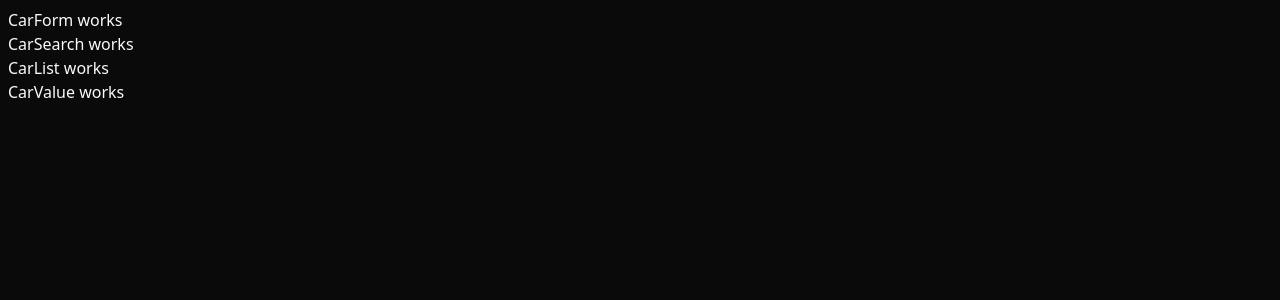
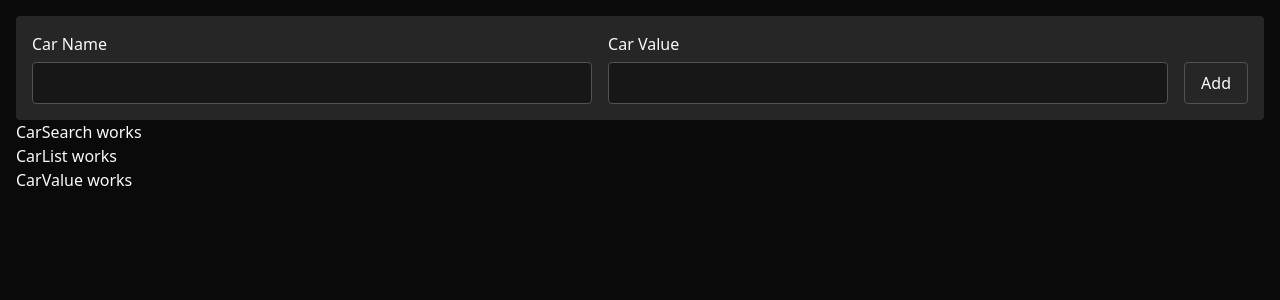
Before and after one commit to SmackSmash/cars-ts, a React (Vite) app: page / in a window 1280 px wide. Shown: the top 300 px of the page. Built offline with nearby package versions, Linux system fonts and the light colour scheme.

Commit message:
Fleshed out car form

```diff
--- a/src/App.tsx
+++ b/src/App.tsx
@@ -6,7 +6,7 @@ import CarValue from './components/CarValue';
 
 const App: FC = () => {
   return (
-    <div className='p-2'>
+    <div className='p-4'>
       <CarForm />
       <CarSearch />
       <CarList />
--- /dev/null
+++ b/src/components/Button.tsx
@@ -0,0 +1,11 @@
+import type { FC, ReactNode } from 'react';
+
+const Button: FC<{ children: ReactNode; [x: string]: unknown }> = ({ children, ...rest }) => {
+  return (
+    <button {...rest} className='cursor-pointer rounded border-1 border-neutral-600 px-4 py-2'>
+      {children}
+    </button>
+  );
+};
+
+export default Button;
--- a/src/components/CarForm.tsx
+++ b/src/components/CarForm.tsx
@@ -1,7 +1,36 @@
 import type { FC } from 'react';
+import Button from './Button';
 
 const CarForm: FC = () => {
-  return <div>CarForm works</div>;
+  return (
+    <div className='w-full rounded bg-neutral-800 p-4'>
+      <form className='flex w-full items-end gap-4'>
+        <div className='flex grow flex-col'>
+          <label htmlFor='carName' className='mb-1.5'>
+            Car Name
+          </label>
+          <input
+            type='text'
+            id='carName'
+            className='w-full rounded border-1 border-neutral-600 bg-neutral-900 px-4 py-2 outline-0'
+          />
+        </div>
+        <div className='flex grow flex-col'>
+          <label htmlFor='carValue' className='mb-1.5'>
+            Car Value
+          </label>
+          <input
+            type='number'
+            id='carValue'
+            className='w-full [appearance:textfield] rounded border-1 border-neutral-600 bg-neutral-900 px-4 py-2 outline-0'
+          />
+        </div>
+        <div>
+          <Button onClick={() => console.log('Clicked button')}>Add</Button>
+        </div>
+      </form>
+    </div>
+  );
 };
 
 export default CarForm;
```
